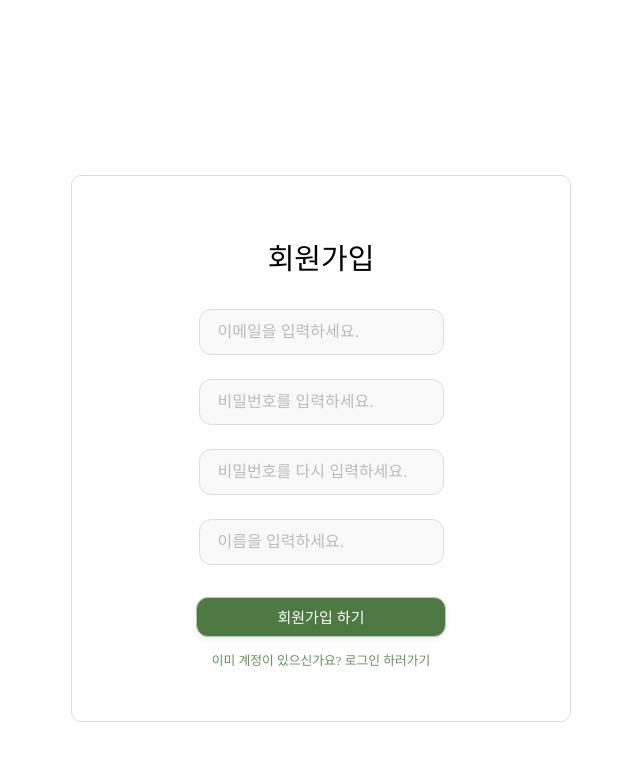
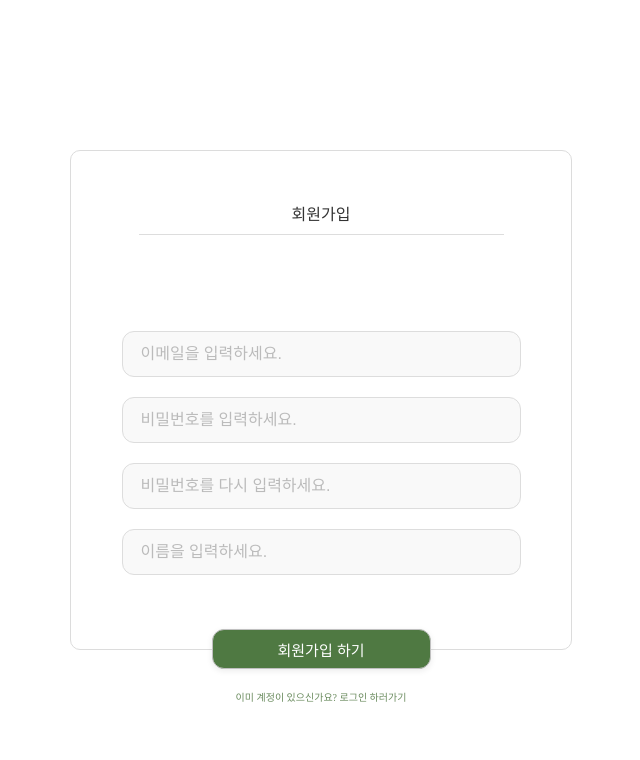
Before and after one commit to LikeLion-13th-INHA-Hachathon-Team-F/teamF-web, a React (Vite) app in the folder LikeLion-Hachathon-Front/: page /signup in a window 1280 px wide. Shown: the top 760 px of the page, without its empty margins (319-959 px from the left). Built offline with nearby package versions, Linux system fonts and the light colour scheme.

Commit message:
css 수정 완료

```diff
--- a/LikeLion-Hachathon-Front/src/SignUp/SignUp.css
+++ b/LikeLion-Hachathon-Front/src/SignUp/SignUp.css
@@ -8,23 +8,22 @@
     transform: translate(-50%,0);
     display: flex;
     flex-direction: column;
-
-}
-.teduri{
-    border: 1px solid #DCDCDC; /* 테두리 두께와 색상 설정 */
-    border-radius: 10px; /* 모서리를 둥글게 설정 (선택 사항) */
-    padding: 40px; /* 내부 여백 */
-    display: flex;
+     display: flex;
     flex-direction: column;
+    border: 1px solid #DCDCDC;
+    border-radius: 10px;
     align-items: center;
-    justify-content: center;
-    margin-top: 5%;
 }
 
+
 .signUpTitle{
-    font-size: 29px;
+    font-size: 16px;
     font-weight: normal;
-
+    text-align: center;
+    color: #333;
+    margin-top: 50px;
+    padding-bottom: 9px;
+    border-bottom: 1px solid #ddd;
 }
 
 .SignUp-Input-container{
@@ -34,6 +33,7 @@
     flex-direction: column;
     align-items: center;
     justify-content: center;
+
 }
 
 .inputbox{
@@ -53,9 +53,11 @@
 
 .SignUp-Input-Title{
      border: 1px solid #ddd;
+      max-width: 420px;
+      width: 100%;
     border-radius: 12px;
     padding: 12px 16px;
-    margin: 12px 20px;
+    margin: 10px 60px;
     background-color: #f9f9f9;
     transition: border 0.3s ease, box-shadow 0.3s ease;
 }
@@ -75,7 +77,7 @@ width: 60%;
     font-weight: 400;
     color: white;
     cursor: pointer;
-    margin-top: 20px;
+margin-top: -30px;
     transition: all 0.3s ease;
     box-shadow: 0 2px 6px rgba(0, 0, 0, 0.08);
 
@@ -88,9 +90,13 @@ width: 60%;
 }
 .BackToLogin{
     color: #6B8C5F;
-    font-size: 1vw;
+    font-size: 10px;
     cursor: pointer;
+    text-align: center;
+    margin-top: 20px;
+
 }
+
 .BackToLogin:hover{
     color: #4F7942;
     text-decoration: underline;
```
